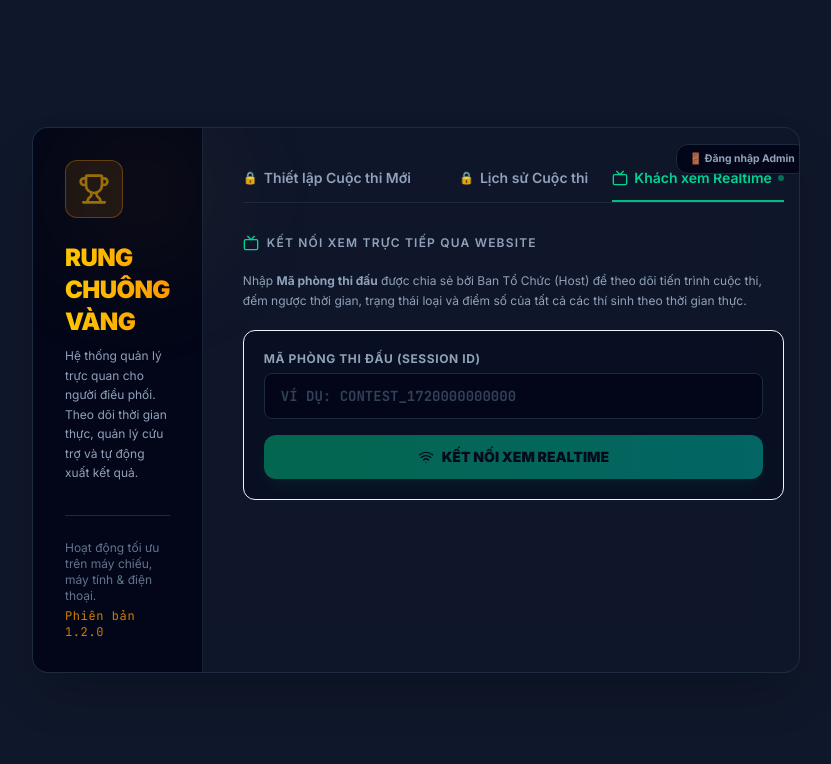
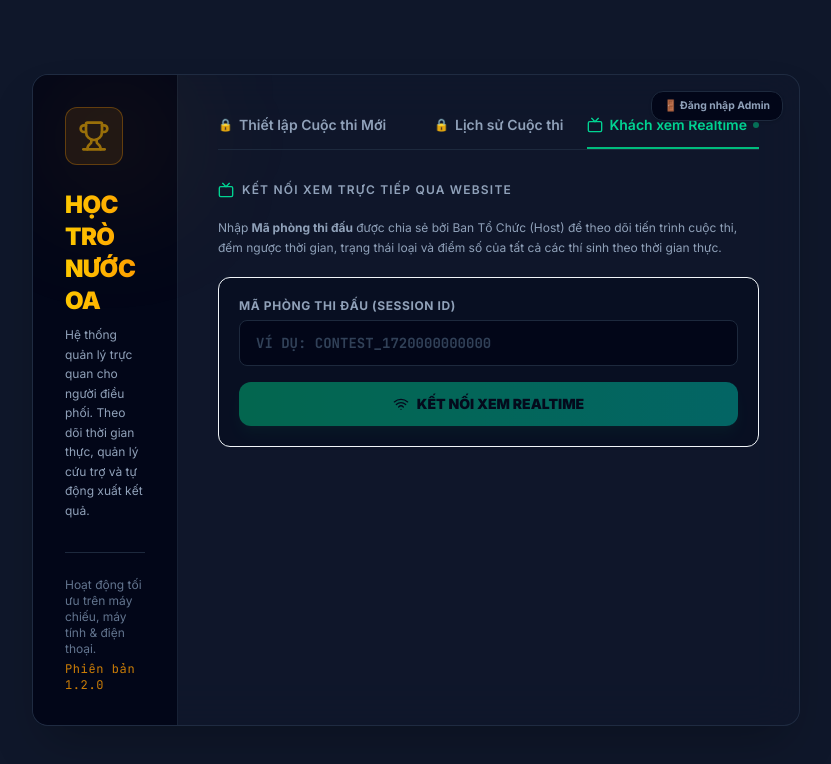
Before and after one commit to atitk10-prog/RCV, a React (Vite) app: page / in a window 1280 px wide. Both pictures are taken after a click on the button "Xem trực tiếp (Chế độ Khán giả)". Shown: the top 764 px of the page, without its empty margins (224-1055 px from the left). Built offline with nearby package versions, Linux system fonts and the light colour scheme.

Commit message:
chore: Đổi tên ứng dụng thành HỌC TRÒ NƯỚC OA

```diff
--- a/index.html
+++ b/index.html
@@ -3,7 +3,7 @@
   <head>
     <meta charset="UTF-8" />
     <meta name="viewport" content="width=device-width, initial-scale=1.0" />
-    <title>My Google AI Studio App</title>
+    <title>HỌC TRÒ NƯỚC OA</title>
   </head>
   <body>
     <div id="root"></div>
--- a/src/components/GoogleSheetsSyncPanel.tsx
+++ b/src/components/GoogleSheetsSyncPanel.tsx
@@ -175,7 +175,7 @@ export default function GoogleSheetsSyncPanel({
     if (!token) return;
     setIsLoading(true);
     try {
-      const title = `Kết quả Rung Chuông Vàng - ${state.name}`;
+      const title = `Kết quả HỌC TRÒ NƯỚC OA - ${state.name}`;
       const res = await createGoogleSpreadsheet(title, token);
       setSpreadsheetId(res.spreadsheetId);
       setSpreadsheetUrl(res.spreadsheetUrl);
--- a/src/components/SetupModal.tsx
+++ b/src/components/SetupModal.tsx
@@ -37,7 +37,7 @@ export default function SetupModal({
   isSpectatorOnly = false,
   onAdminLogout
 }: SetupModalProps) {
-  const [name, setName] = useState('Cuộc thi Rung Chuông Vàng 2026');
+  const [name, setName] = useState('Cuộc thi HỌC TRÒ NƯỚC OA 2026');
   const [organizer, setOrganizer] = useState('Ban Chấp Hành Đoàn Trường / Đơn vị');
   const [totalContestants, setTotalContestants] = useState(64);
   const [round1MaxQuestion, setRound1MaxQuestion] = useState(15);
@@ -81,7 +81,7 @@ export default function SetupModal({
 
   const handleStart = (e: React.FormEvent) => {
     e.preventDefault();
-    const cleanName = name.trim() || 'Rung Chuông Vàng';
+    const cleanName = name.trim() || 'HỌC TRÒ NƯỚC OA';
     const cleanOrg = organizer.trim() || 'Ban Tổ Chức';
 
     // Parse custom names
@@ -130,7 +130,7 @@ export default function SetupModal({
             </div>
             <div>
               <h2 className="text-2xl font-black font-sans tracking-tight text-transparent bg-clip-text bg-gradient-to-r from-yellow-400 to-amber-500 uppercase">
-                Rung Chuông Vàng
+                HỌC TRÒ NƯỚC OA
               </h2>
               <p className="text-xs text-slate-400 mt-2 leading-relaxed">
                 Hệ thống quản lý trực quan cho người điều phối. Theo dõi thời gian thực, quản lý cứu trợ và tự động xuất kết quả.
@@ -264,7 +264,7 @@ export default function SetupModal({
                   required
                   value={name}
                   onChange={(e) => setName(e.target.value)}
-                  placeholder="Ví dụ: Rung Chuông Vàng - Khối 12 niên khóa 2026"
+                  placeholder="Ví dụ: HỌC TRÒ NƯỚC OA - Khối 12 niên khóa 2026"
                   className="w-full px-4 py-2.5 bg-slate-950/60 border border-slate-800 rounded-lg text-sm text-slate-200 focus:outline-none focus:ring-2 focus:ring-amber-500/20 focus:border-amber-500 transition-all font-sans"
                 />
               </div>
```
